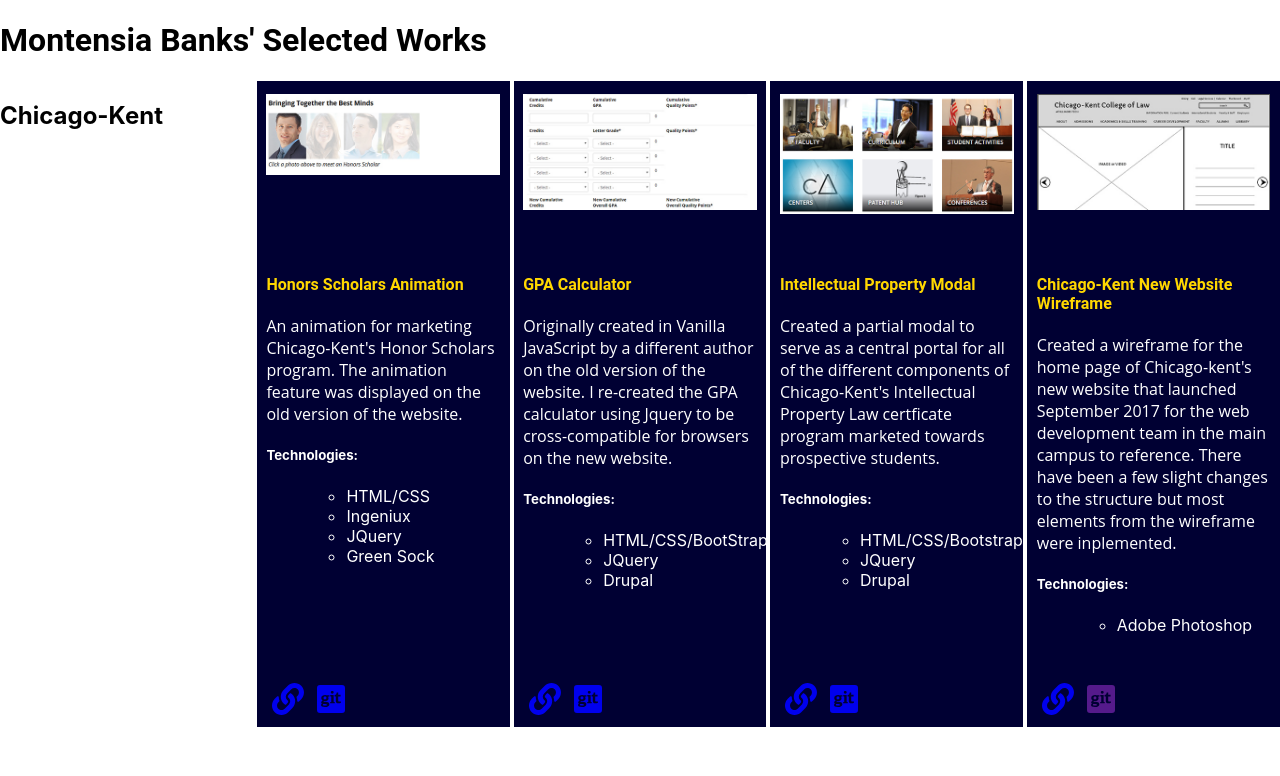
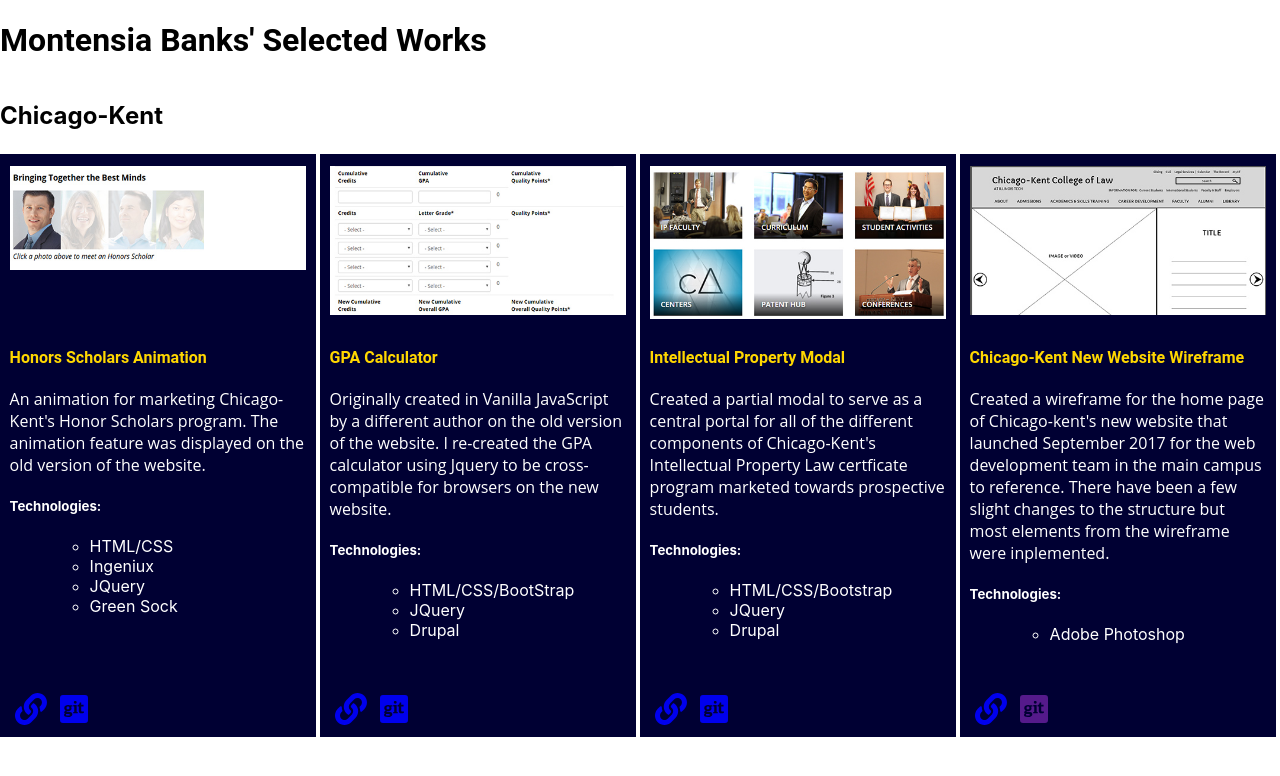
Before and after one commit to Monty7/portfolio, a React (Create React App) app: page / in a window 1280 px wide. Shown: the top 776 px of the page. Built offline with nearby package versions, Linux system fonts and the light colour scheme.

Commit message:
Updated css to fix project name layout

```diff
--- a/src/App.css
+++ b/src/App.css
@@ -42,15 +42,26 @@
 	width: 10%;
 	margin: 1em 0;
 } */
+.container{
+  display: flex;
+  flex-direction: column
+}
 
 #wrapper{
 	display: grid;
-	grid-template-columns: repeat(auto-fit,minmax(200px,1fr));
-	grid-auto-flow: dense;
+	grid-template-columns: repeat(auto-fit,minmax(300px,1fr));
+  grid-auto-flow: dense;
+
 	box-sizing: border-box;
 	grid-gap: 4px;
 
 }
+
+.project_name {
+  grid-column-start: 1;
+  grid-column-end: seven;
+}
+
 .block {
 	margin: 0 0 15px 0;
 
--- a/src/components/sectionNames.js
+++ b/src/components/sectionNames.js
@@ -2,7 +2,7 @@
 
 const SectionName = (props) => {
     return(
-        <div>
+        <div className="project_name">
             <h2>{props.orgName}</h2>
         </div>
     )
```
